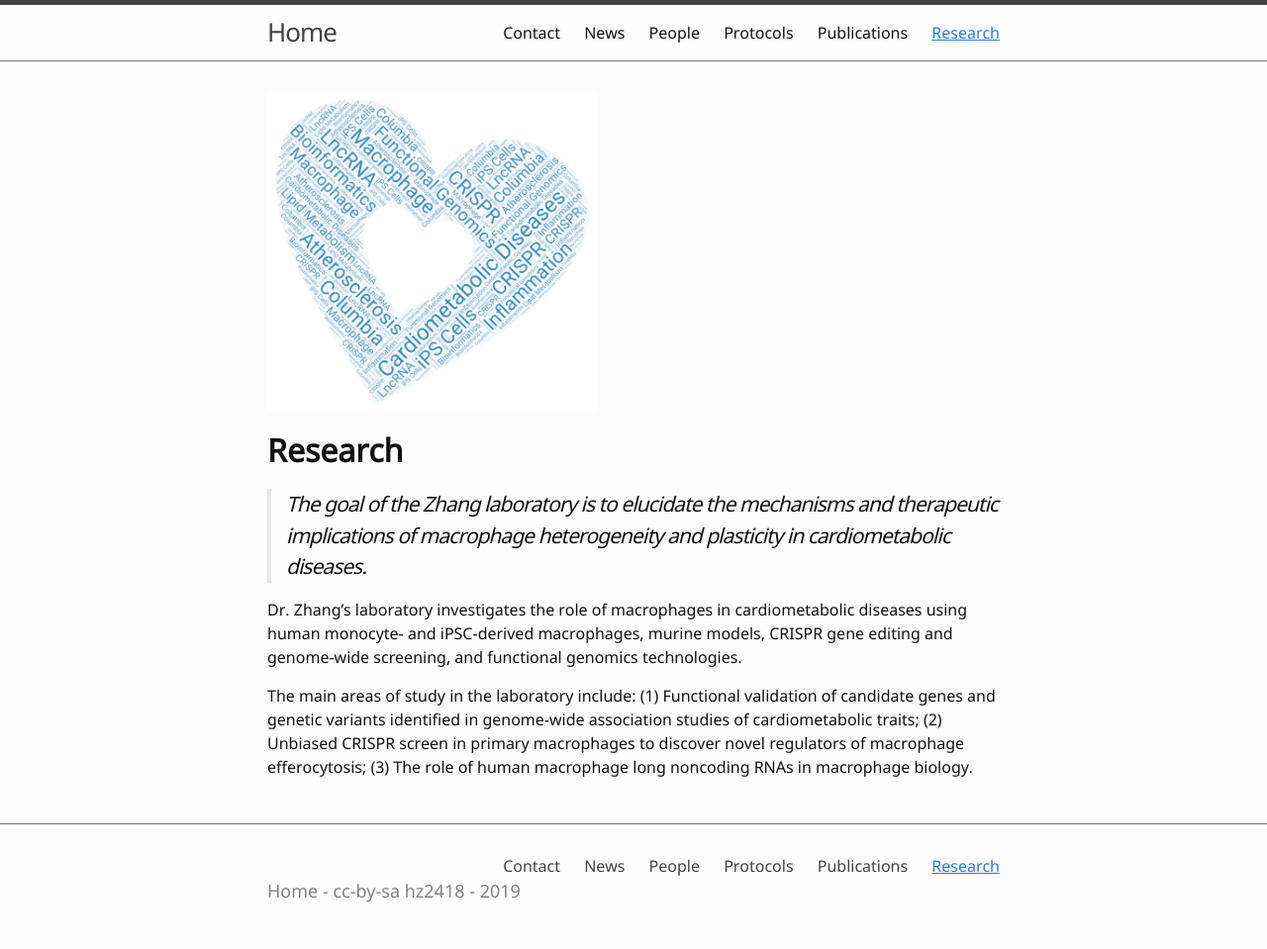
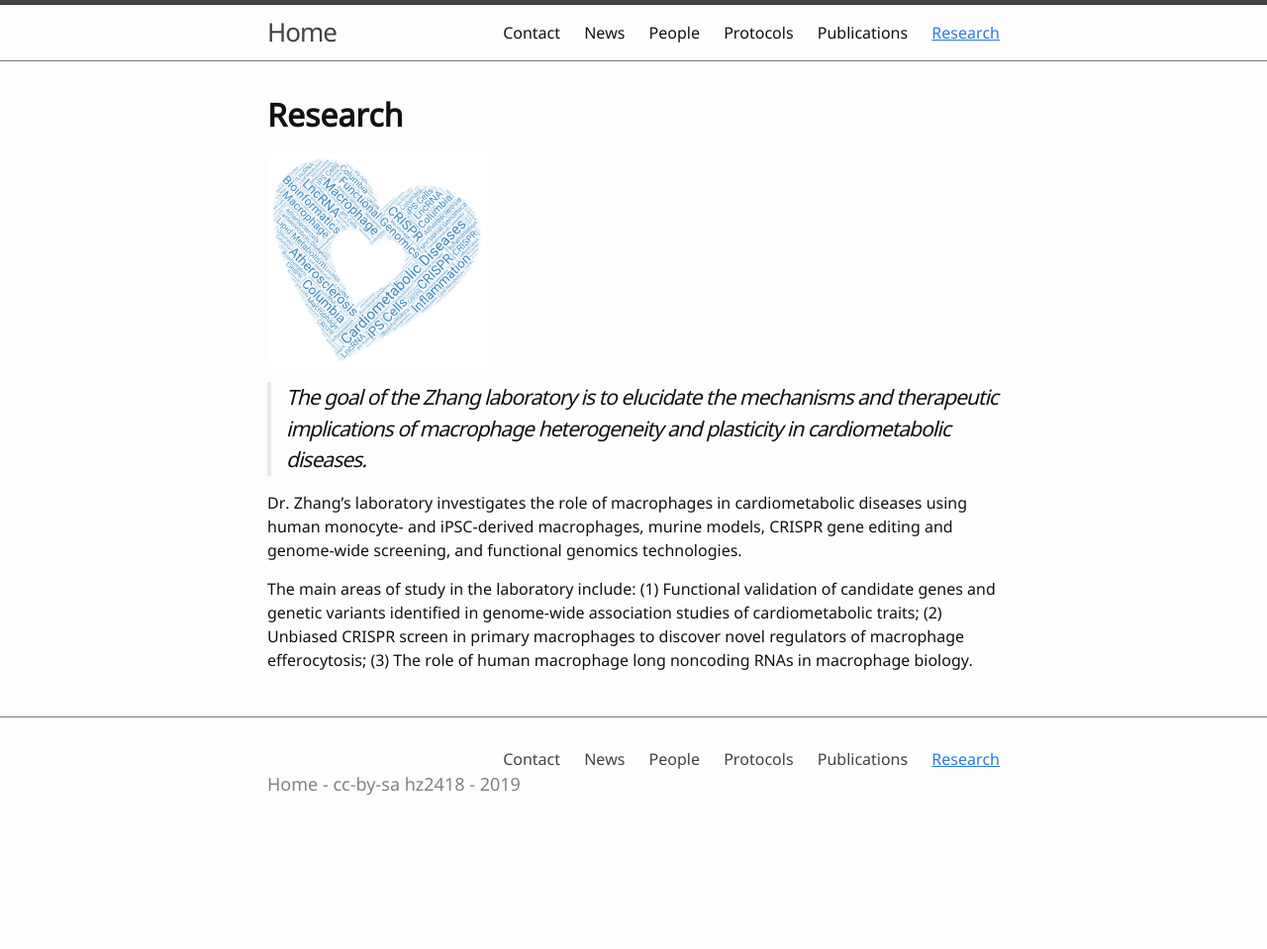
Before and after one commit to hanruizhang/zhanglab, a Jekyll site: the page built from Research.md, in a window 1280 px wide. Shown: the whole page at 99% size. Built offline with Jekyll 4.4.1, drawn with Linux system fonts in a browser that asks for light colours; after the commit the page ends 900 px from its top, so only the background shows below that.

Commit message:
Update Research.md

```diff
--- a/Research.md
+++ b/Research.md
@@ -2,9 +2,9 @@
 title: Research
 nav: true
 ---
-<img src="{{ '/images/Word_Art2.png' | absolute_url }}" alt="Heart2" style="width:45%;" >
 
 # **Research**
+<img src="{{ '/images/Word_Art2.png' | absolute_url }}" alt="Heart2" style="width:30%;" >
 
 >### _The goal of the Zhang laboratory is to elucidate the mechanisms and therapeutic implications of macrophage heterogeneity and plasticity in cardiometabolic diseases._
 
```
